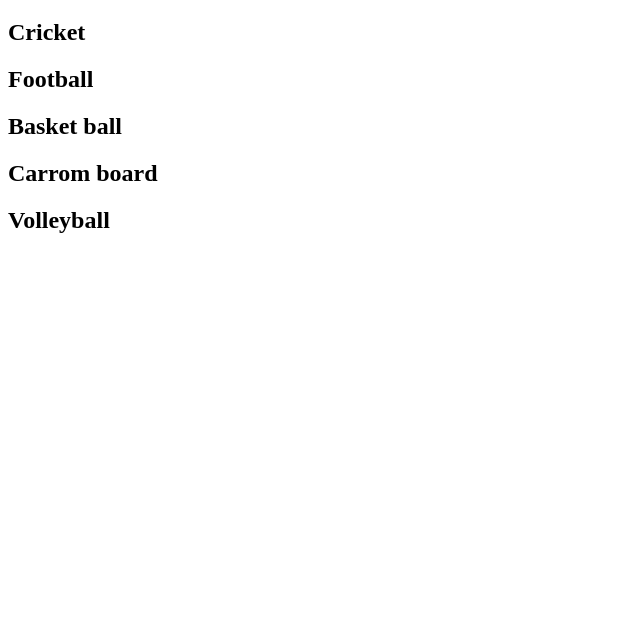
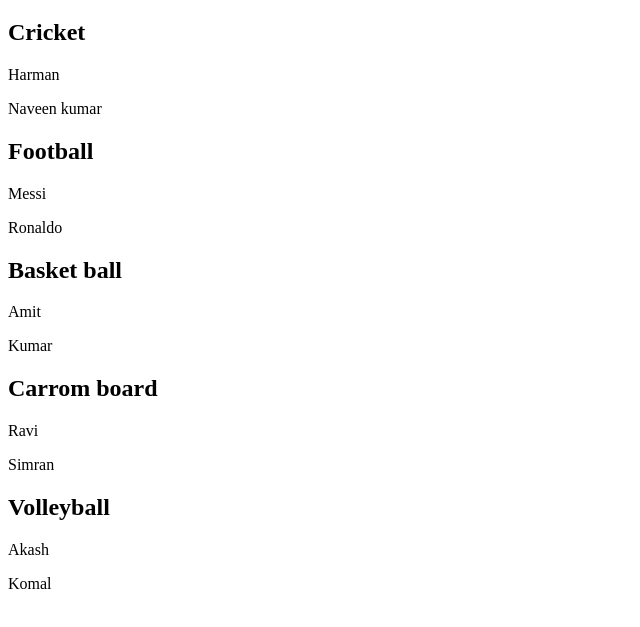
Before and after one commit to Raviarsh01/git-multi-commit, a plain HTML site: page index.html in a window 1280 px wide. Shown: the part 61-688 px from the top of the page, without its empty margins (0-640 px from the left). Drawn offline with Linux system fonts and the light colour scheme.

Commit message:
player name update

```diff
--- a/index.html
+++ b/index.html
@@ -9,9 +9,19 @@
 <body>
     <h1>My Favourite Sports</h1>
     <h2>Cricket</h2>
+    <p>Harman</p>
+    <p>Naveen kumar</p>
     <h2>Football</h2>
+    <p>Messi</p>
+    <p>Ronaldo</p>
     <h2>Basket ball</h2>
+    <p>Amit</p>
+    <p>Kumar</p>
     <h2>Carrom board</h2>
+    <p>Ravi</p>
+    <p>Simran</p>
     <h2>Volleyball</h2>
+    <p>Akash</p>
+    <p>Komal</p>
 </body>
 </html>
```
